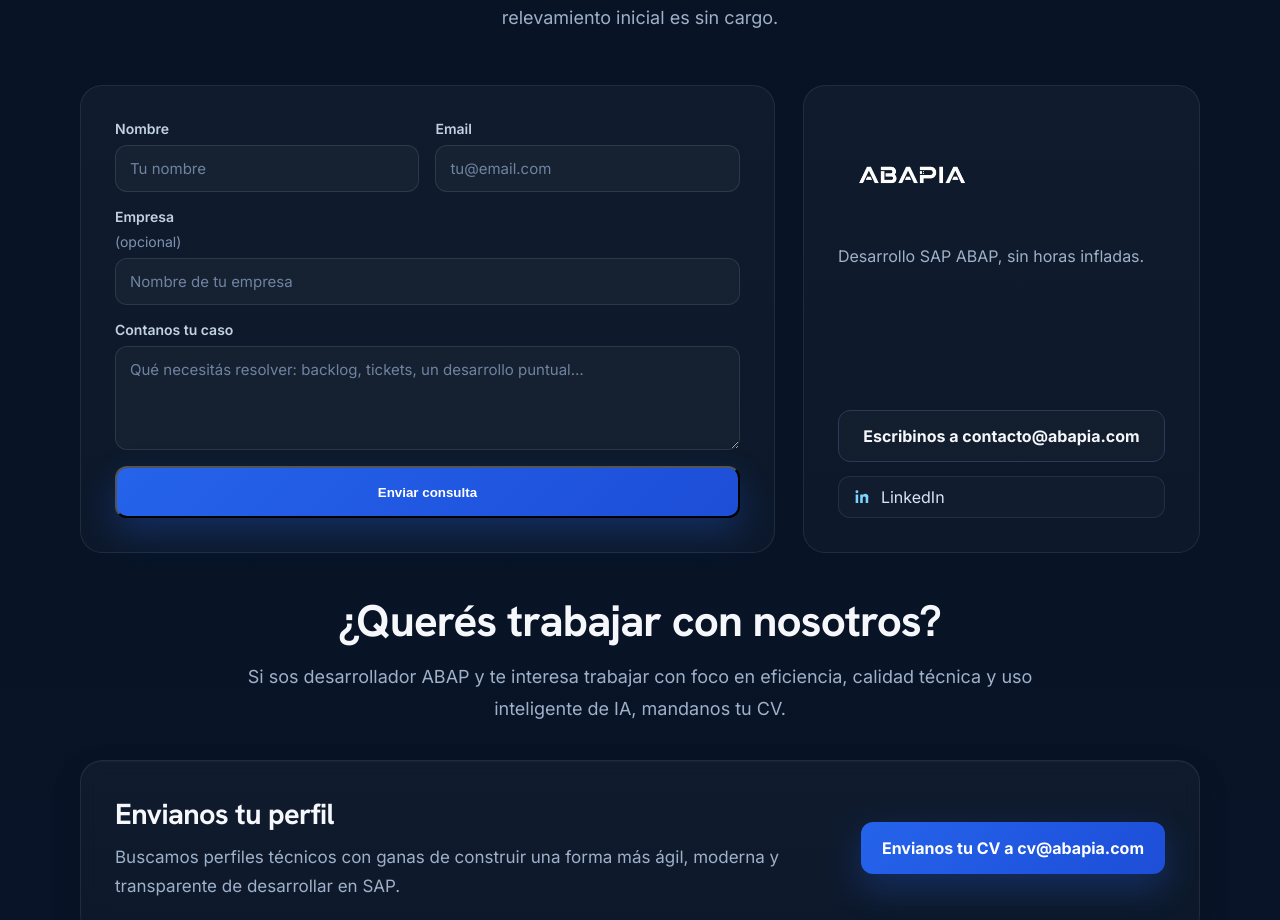
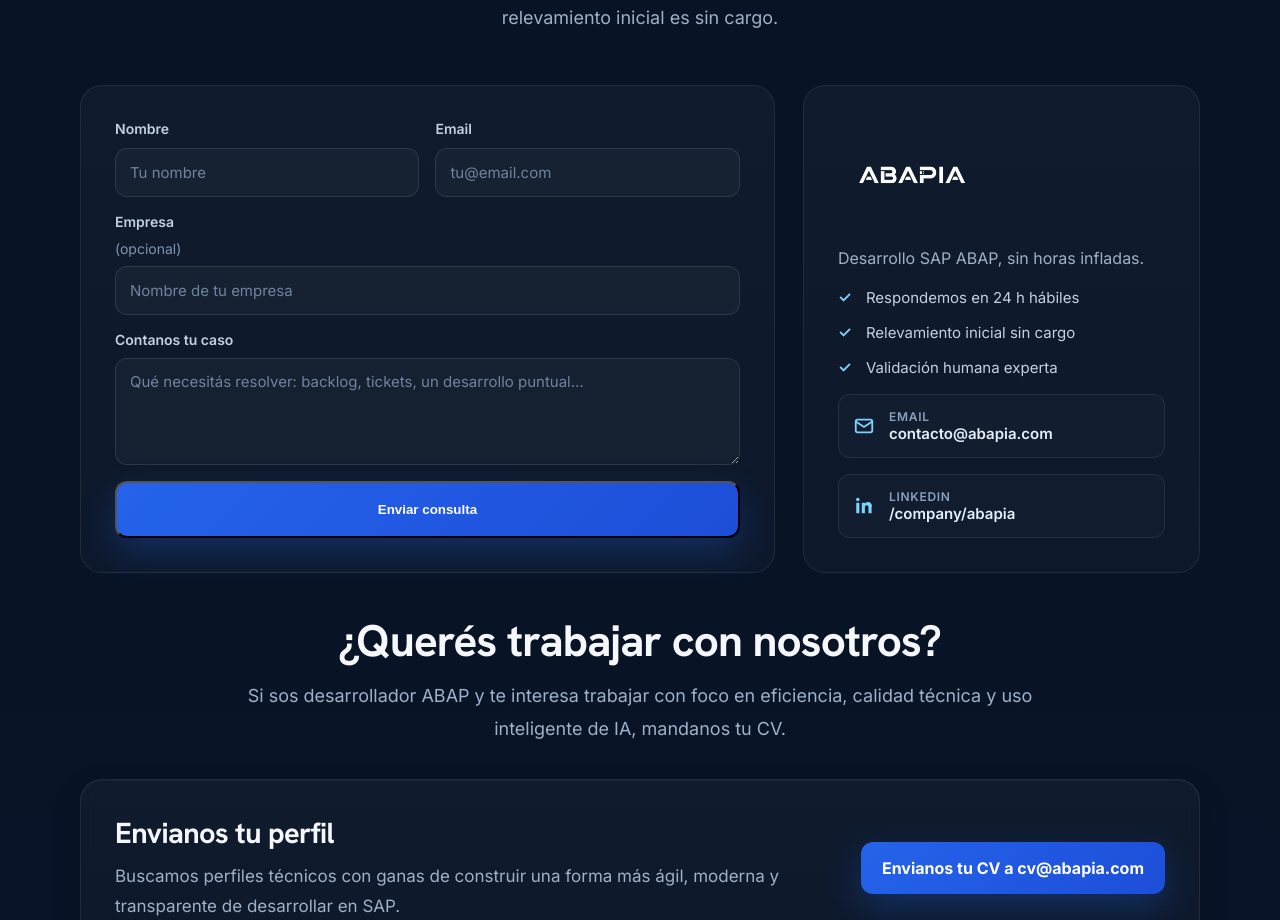
Before and after one commit to Abapia/abapia-web, a React (Vite) app: page / in a window 1280 px wide. Shown: the part 7940-8860 px from the top of the page. Built offline with nearby package versions, Linux system fonts and the light colour scheme.

Commit message:
Versión 9

```diff
--- a/src/App.jsx
+++ b/src/App.jsx
@@ -558,32 +558,45 @@ function App() {
                 </form>
 
                 <aside className="contact-side">
-                  <div className="contact-side-top">
                   <img
                     src="/logo-abapia.png"
                     alt="ABAPIA"
                     className="contact-side-logo"
                   />
-                    <p>Desarrollo SAP ABAP, sin horas infladas.</p>
-                  </div>
-                  <div className="contact-side-actions">
-                    <a href="mailto:contacto@abapia.com" className="btn btn-secondary">
-                      Escribinos a contacto@abapia.com
+                  <p className="contact-side-tag">
+                    Desarrollo SAP ABAP, sin horas infladas.
+                  </p>
+                  <ul className="contact-checks">
+                    <li>Respondemos en 24 h hábiles</li>
+                    <li>Relevamiento inicial sin cargo</li>
+                    <li>Validación humana experta</li>
+                  </ul>
+                  <a href="mailto:contacto@abapia.com" className="contact-row">
+                    <span className="contact-row-ic" aria-hidden="true">
+                      <svg viewBox="0 0 24 24" fill="none" stroke="currentColor" strokeWidth="2">
+                        <rect x="3" y="5" width="18" height="14" rx="2" />
+                        <path d="m3 7 9 6 9-6" />
+                      </svg>
+                    </span>
+                    <span className="contact-row-txt">
+                      <b>Email</b>contacto@abapia.com
+                    </span>
                   </a>
                   <a
                     href="https://www.linkedin.com/company/abapia/"
                     target="_blank"
                     rel="noreferrer"
-                      className="contact-link-item"
+                    className="contact-row"
                   >
-                      <span className="contact-link-icon" aria-hidden="true">
+                    <span className="contact-row-ic" aria-hidden="true">
                       <svg viewBox="0 0 24 24" fill="currentColor">
                         <path d="M6.94 8.5H3.56V20h3.38V8.5ZM5.25 3A1.96 1.96 0 0 0 3.3 4.95 1.95 1.95 0 0 0 5.23 6.9h.02a1.95 1.95 0 1 0 0-3.9ZM20.7 12.83c0-3.47-1.85-5.08-4.32-5.08-1.99 0-2.88 1.09-3.38 1.86V8.5H9.62c.04.74 0 11.5 0 11.5H13v-6.42c0-.34.02-.68.12-.92.27-.68.88-1.39 1.9-1.39 1.34 0 1.88 1.02 1.88 2.52V20h3.38v-7.17Z" />
                       </svg>
                     </span>
-                      <span>LinkedIn</span>
+                    <span className="contact-row-txt">
+                      <b>LinkedIn</b>/company/abapia
+                    </span>
                   </a>
-                  </div>
                 </aside>
               </div>
 
--- a/src/index.css
+++ b/src/index.css
@@ -521,24 +521,6 @@ h3 {
   justify-content: flex-end;
 }
 
-.contact-link-item {
-  display: inline-flex;
-  align-items: center;
-  gap: 10px;
-  text-decoration: none;
-  color: #d9e5f6;
-  padding: 10px 14px;
-  border-radius: 12px;
-  border: 1px solid rgba(255, 255, 255, 0.08);
-  background: rgba(255, 255, 255, 0.02);
-  transition: all 0.2s ease;
-}
-
-.contact-link-item:hover {
-  color: #7dd3fc;
-  background: rgba(255, 255, 255, 0.04);
-}
-
 .contact-link-icon {
   width: 18px;
   height: 18px;
@@ -823,10 +805,6 @@ h3 {
 
   .contact-links-inline {
     flex-direction: column;
-    width: 100%;
-  }
-
-  .contact-link-item {
     width: 100%;
   }
 }
@@ -1183,22 +1161,81 @@ h3 {
   width: 150px;
   height: auto;
   display: block;
-  margin-bottom: 14px;
 }
 
-.contact-side-top p {
+.contact-side-tag {
   color: #9fb0c9;
   font-size: 16px;
   line-height: 1.55;
 }
 
-.contact-side-actions {
-  display: flex;
-  flex-direction: column;
+.contact-checks {
+  list-style: none;
+  display: grid;
   gap: 14px;
 }
 
-.contact-side .btn,
-.contact-side .contact-link-item {
-  width: 100%;
+.contact-checks li {
+  position: relative;
+  padding-left: 28px;
+  color: #c3d1e6;
+  font-size: 15px;
+  line-height: 1.4;
 }
+
+.contact-checks li::before {
+  content: "\2713";
+  position: absolute;
+  left: 0;
+  top: 0;
+  color: #7dd3fc;
+  font-weight: 800;
+}
+
+.contact-row {
+  display: flex;
+  align-items: center;
+  gap: 14px;
+  padding: 14px;
+  border: 1px solid rgba(255, 255, 255, 0.08);
+  border-radius: 12px;
+  background: rgba(255, 255, 255, 0.02);
+  text-decoration: none;
+  transition: all 0.2s ease;
+}
+
+.contact-row:hover {
+  background: rgba(255, 255, 255, 0.05);
+  border-color: rgba(125, 211, 252, 0.24);
+}
+
+.contact-row-ic {
+  width: 22px;
+  height: 22px;
+  display: inline-flex;
+  align-items: center;
+  justify-content: center;
+  color: #7dd3fc;
+  flex-shrink: 0;
+}
+
+.contact-row-ic svg {
+  width: 22px;
+  height: 22px;
+}
+
+.contact-row-txt {
+  display: flex;
+  flex-direction: column;
+  color: #e6eef8;
+  font-weight: 600;
+  font-size: 15px;
+}
+
+.contact-row-txt b {
+  color: #8aa0bd;
+  font-weight: 600;
+  font-size: 12px;
+  text-transform: uppercase;
+  letter-spacing: 0.06em;
+}
```
Lines whose indentation alone changed are shown as unchanged.
